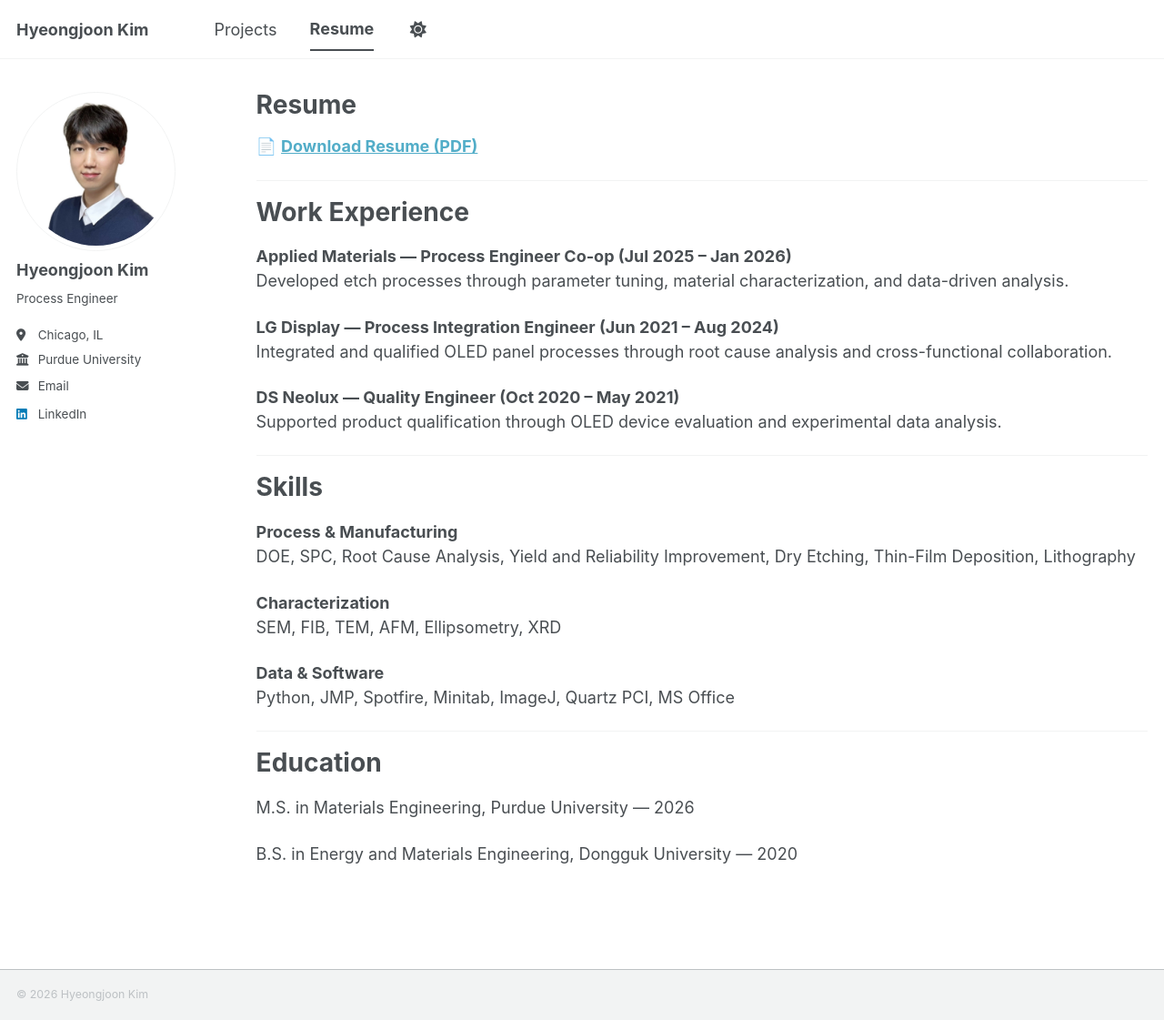
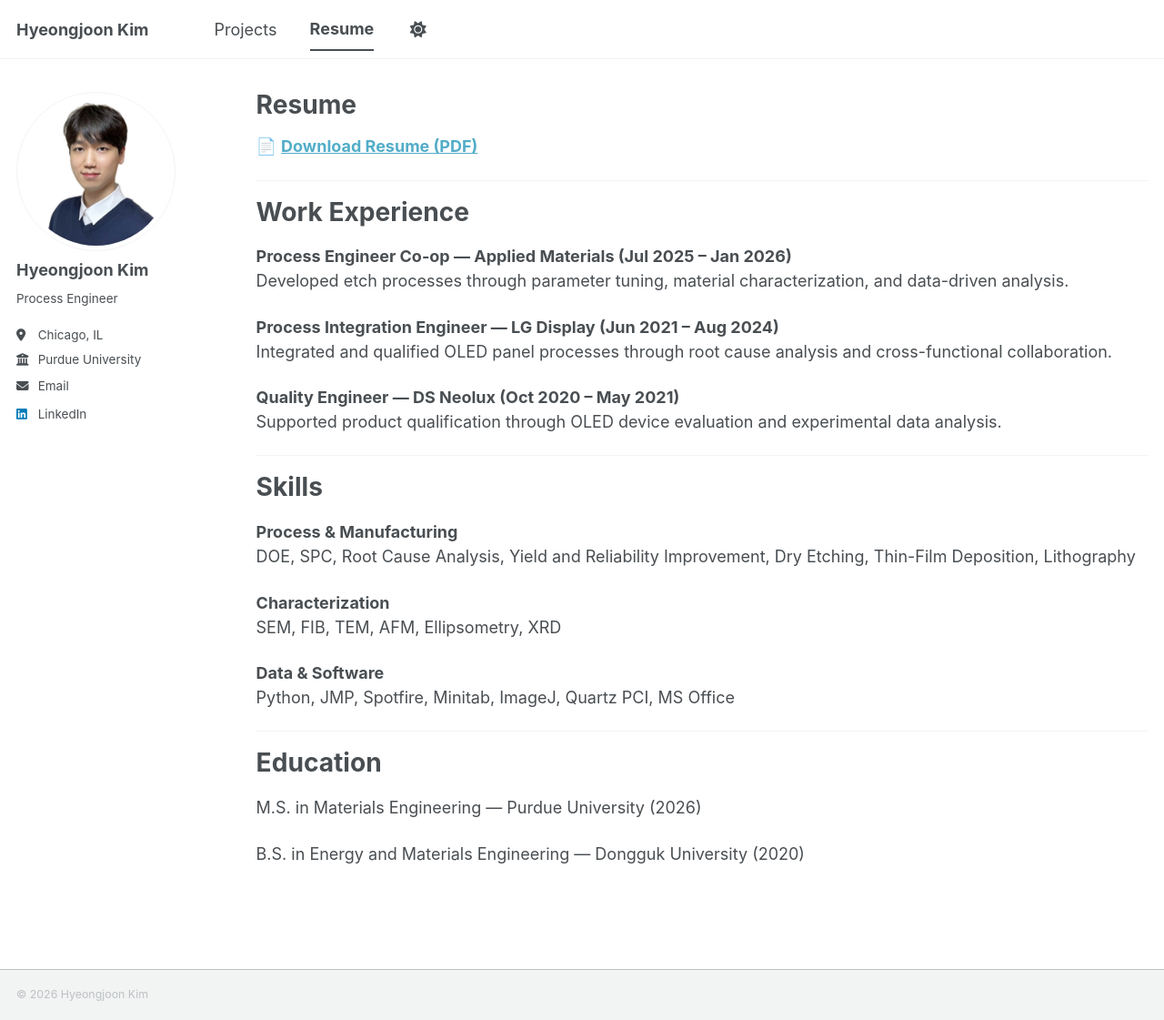
Before and after one commit to joonk1214/joonk1214.github.io, a Jekyll site: the page built from _pages/resume.md, in a window 1280 px wide and 1121 px high. Shown: the whole window at 91% size. Built offline with Jekyll 4.4.1, drawn with Linux system fonts in a browser that asks for light colours; a script bundle is joined from its source files by our own code; library files that are not in the unit come from our copies.

```diff
--- a/_pages/resume.md
+++ b/_pages/resume.md
@@ -13,13 +13,13 @@ redirect_from:
 
 Work Experience
 ======
-**Applied Materials — Process Engineer Co-op (Jul 2025 – Jan 2026)**<br>
+**Process Engineer Co-op — Applied Materials (Jul 2025 – Jan 2026)**<br>
 Developed etch processes through parameter tuning, material characterization, and data-driven analysis.
 
-**LG Display — Process Integration Engineer (Jun 2021 – Aug 2024)**<br>
+**Process Integration Engineer — LG Display (Jun 2021 – Aug 2024)**<br>
 Integrated and qualified OLED panel processes through root cause analysis and cross-functional collaboration.
 
-**DS Neolux — Quality Engineer (Oct 2020 – May 2021)**<br>
+**Quality Engineer — DS Neolux (Oct 2020 – May 2021)**<br>
 Supported product qualification through OLED device evaluation and experimental data analysis.
 
 ---
@@ -39,6 +39,6 @@ Python, JMP, Spotfire, Minitab, ImageJ, Quartz PCI, MS Office
 
 Education
 ======
-M.S. in Materials Engineering, Purdue University — 2026<br>
+M.S. in Materials Engineering — Purdue University (2026)<br>
 
-B.S. in Energy and Materials Engineering, Dongguk University — 2020
+B.S. in Energy and Materials Engineering — Dongguk University (2020)
```
